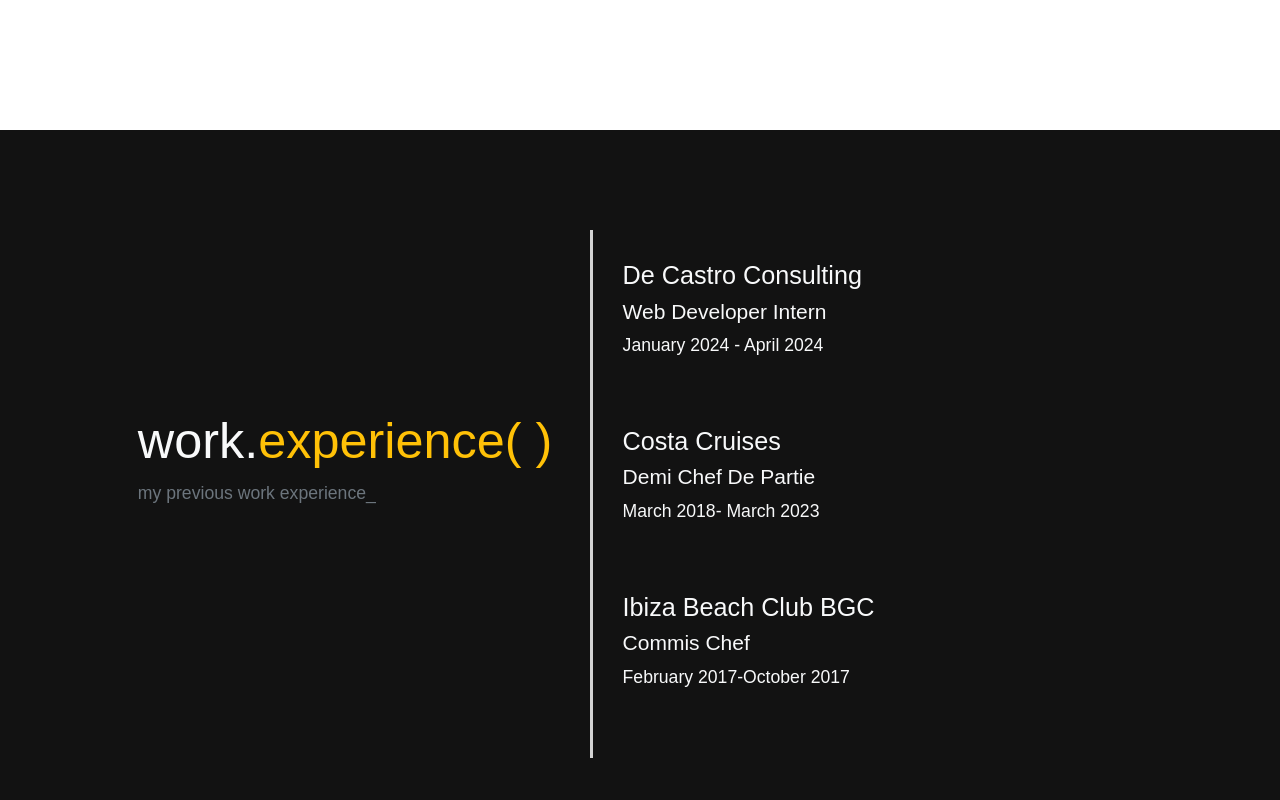
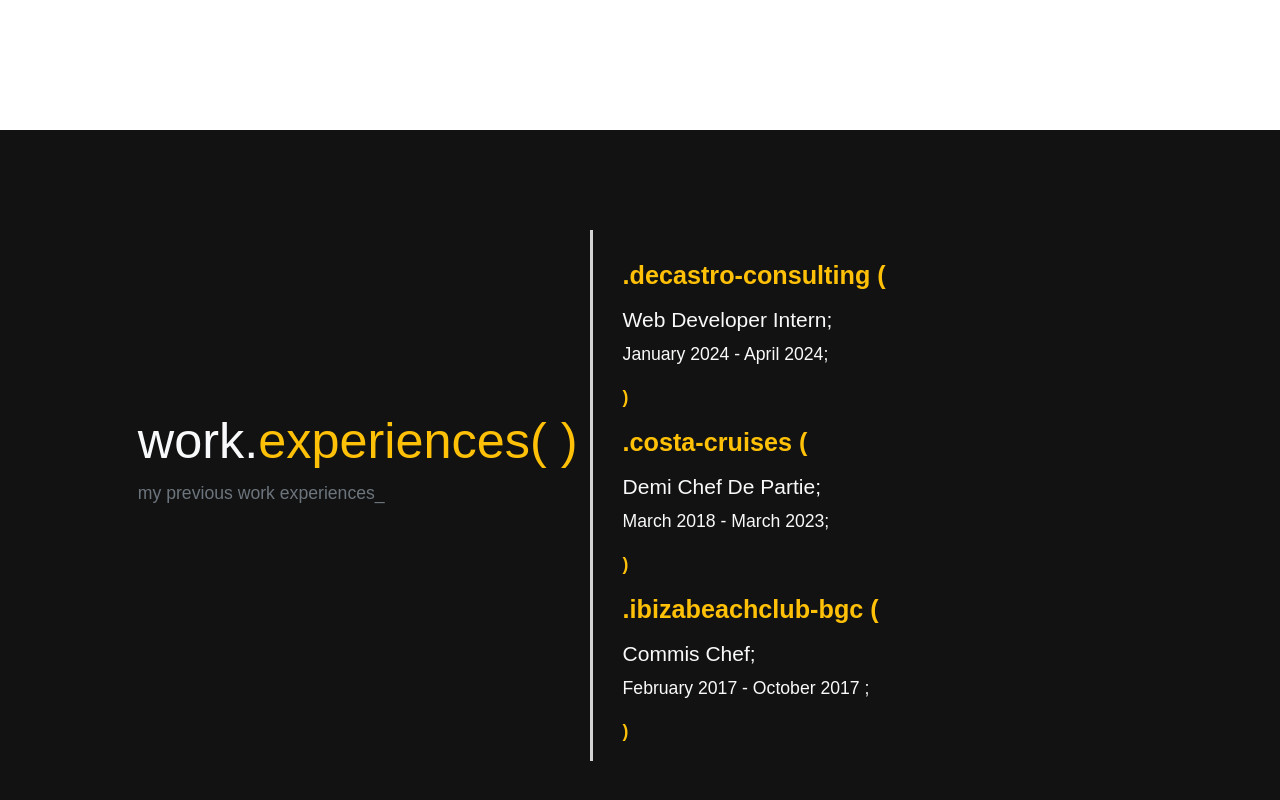
Before and after one commit to jammmeess/portfolio-jammmeess, a React (Create React App) app: page / in a window 1280 px wide. Shown: the part 1470-2270 px from the top of the page. Built offline with nearby package versions, Linux system fonts and the light colour scheme; a web font is replaced by a local one.

Commit message:
Experience Section Design Changes to make it look similar so a CSS code

```diff
--- a/src/components/Experience.jsx
+++ b/src/components/Experience.jsx
@@ -7,25 +7,42 @@
         <div className="row ">
           <div class="col-lg-5 pb-5 experiencetitle-section">
             <h3 class="ps-5 pt-5 mt-5 text-light display-5">
-              work.<span className="text-warning">experience( )</span>
+              work.<span className="text-warning">experiences( )</span>
             </h3>
-            <p className="text-secondary ps-5">my previous work experience_</p>
+            <p className="text-secondary ps-5">my previous work experiences_</p>
           </div>
           <div className="col-lg-6 work-section">
-            <div class="col-lg-12 pb-5 text-light">
-              <h4>De Castro Consulting</h4>
-              <h5>Web Developer Intern</h5>
-              <p>January 2024 - April 2024</p>
+            <div class="col-lg-12 pb-3 text-light">
+              <h4 className="pb-2">
+                <strong className="text-warning">
+                  .decastro-consulting ({" "}
+                </strong>
+              </h4>
+              <h5>Web Developer Intern;</h5>
+              <p>January 2024 - April 2024; </p>
+              <span>
+                <strong className="text-warning">)</strong>
+              </span>
             </div>
-            <div class="col-lg-12 pb-5 text-light">
-              <h4>Costa Cruises</h4>
-              <h5>Demi Chef De Partie</h5>
-              <p>March 2018- March 2023</p>
+            <div class="col-lg-12 pb-3 text-light">
+              <h4 className="pb-2">
+                <strong className="text-warning">.costa-cruises ( </strong>
+              </h4>
+              <h5>Demi Chef De Partie;</h5>
+              <p>March 2018 - March 2023; </p>
+              <span>
+                <strong className="text-warning">)</strong>
+              </span>
             </div>
-            <div class="col-lg-12 pb-5 text-light">
-              <h4>Ibiza Beach Club BGC</h4>
-              <h5>Commis Chef</h5>
-              <p>February 2017-October 2017</p>
+            <div class="col-lg-12 pb-3 text-light">
+              <h4 className="pb-2">
+                <strong className="text-warning">.ibizabeachclub-bgc ( </strong>
+              </h4>
+              <h5>Commis Chef;</h5>
+              <p>February 2017 - October 2017 ; </p>
+              <span>
+                <strong className="text-warning">)</strong>
+              </span>
             </div>
           </div>
         </div>
@@ -43,19 +60,34 @@
         </div>
         <div className="col-12 workmobile-section">
           <div class="col-12 pb-4 text-light">
-            <h4>De Castro Consulting</h4>
-            <h5>Web Developer Intern</h5>
-            <p>January 2024 - April 2024</p>
+            <h4 className="pb-2">
+              <strong className="text-warning">.decastro-consulting ( </strong>
+            </h4>
+            <h5>Web Developer Intern;</h5>
+            <p>January 2024 - April 2024; </p>
+            <span>
+              <strong className="text-warning">)</strong>
+            </span>
           </div>
           <div class="col-12 pb-4 text-light">
-            <h4>Costa Cruises</h4>
-            <h5>Demi Chef De Partie</h5>
-            <p>March 2018- March 2023</p>
+            <h4 className="pb-2">
+              <strong className="text-warning">.costa-cruises ( </strong>
+            </h4>
+            <h5>Demi Chef De Partie;</h5>
+            <p>March 2018 - March 2023; </p>
+            <span>
+              <strong className="text-warning">)</strong>
+            </span>
           </div>
-          <div class="col-12 pb-4 text-light">
-            <h4>Ibiza Beach Club BGC</h4>
-            <h5>Commis Chef</h5>
-            <p>February 2017-October 2017</p>
+          <div class="col-12 text-light">
+            <h4 className="pb-2">
+              <strong className="text-warning">.ibizabeachclub-bgc ( </strong>
+            </h4>
+            <h5>Commis Chef;</h5>
+            <p>February 2017 - October 2017 ; </p>
+            <span>
+              <strong className="text-warning">)</strong>
+            </span>
           </div>
         </div>
       </div>
```
